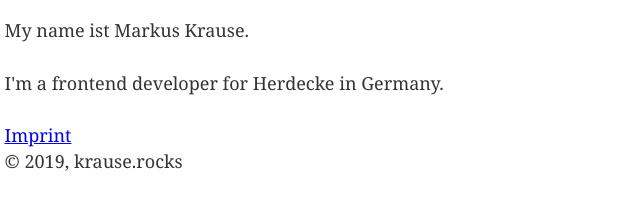
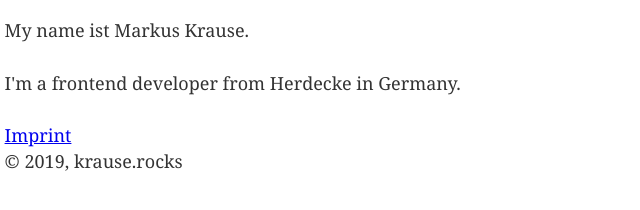
Before and after one commit to montapro/krause-gatsby, a Gatsby site: page / in a window 1280 px wide. Shown: the part 176-386 px from the top of the page, 175-815 px from the left. Built offline with nearby package versions, Linux system fonts and the light colour scheme; Gatsby itself is replaced by a stand-in of ours.

Commit message:
Schreibfehler und so

```diff
--- a/src/pages/index.js
+++ b/src/pages/index.js
@@ -10,7 +10,7 @@ const IndexPage = () => (
     <SEO title="Home" />
     <h1>Hi people</h1>
     <p>My name ist Markus Krause.</p>
-    <p>I'm a frontend developer for Herdecke in Germany.</p>
+    <p>I'm a frontend developer from Herdecke in Germany.</p>
     <Link to="/imprint/">Imprint</Link>
   </Layout>
 )
```
